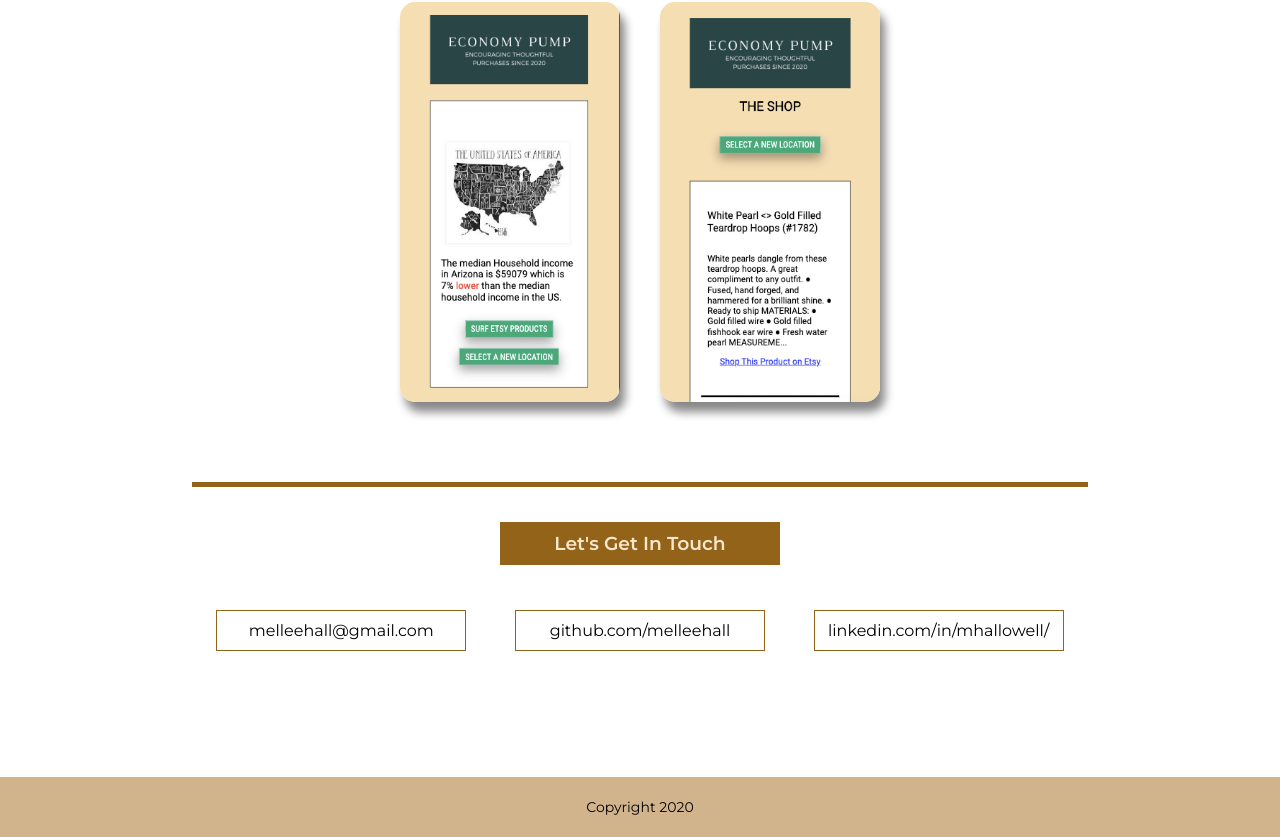
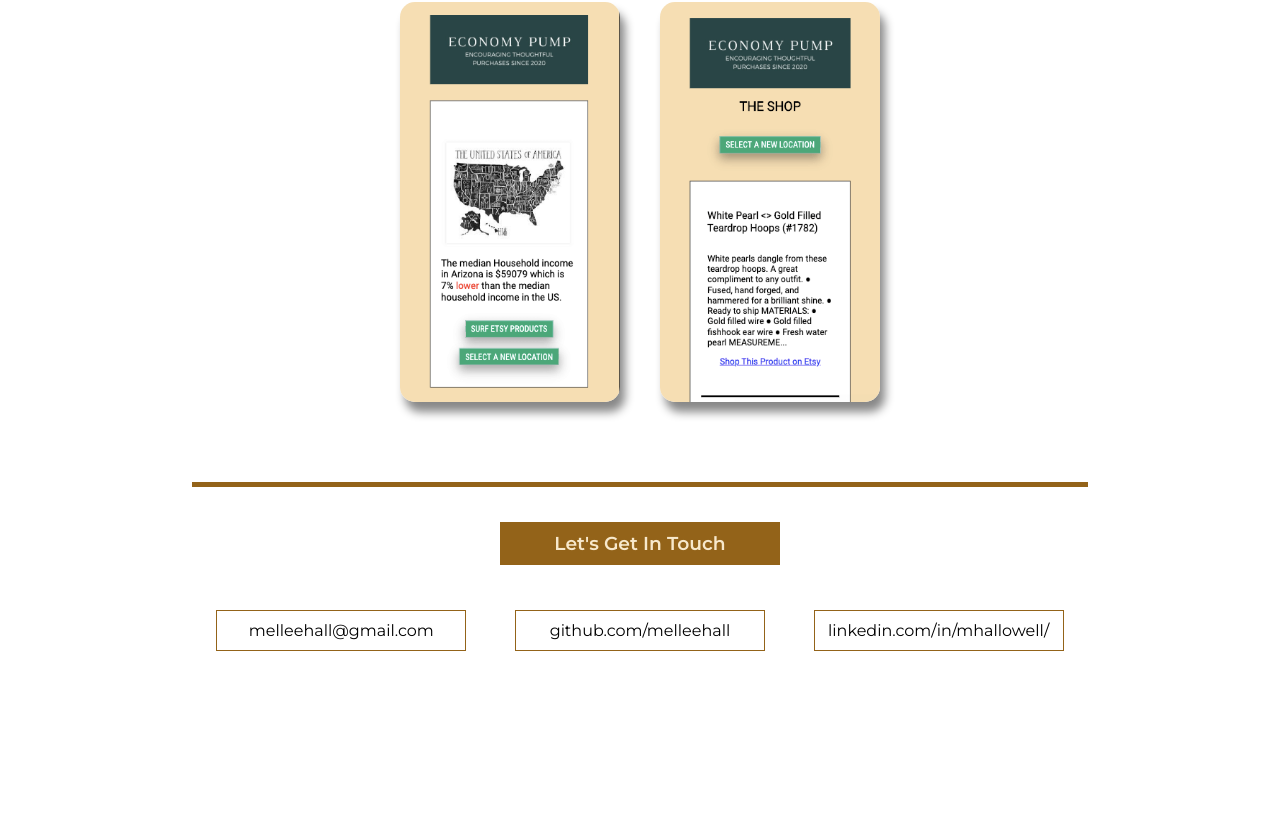
Before and after one commit to melleehall/Portfolio-Hallowell, a React (Create React App) app: page / in a window 1280 px wide. Shown: the part 3629-4466 px from the top of the page. After the commit the page ends 4306 px from the top, so only its background shows below. Built offline with nearby package versions, Linux system fonts and the light colour scheme.

Commit message:
Removed un-useful footer

```diff
--- a/src/App.js
+++ b/src/App.js
@@ -4,7 +4,6 @@ import Hero from './Hero/Hero'
 import IntroSection from './IntroSection/IntroSection'
 import ProjectSection from './ProjectSection/ProjectSection'
 import ContactSection from './ContactSection/ContactSection'
-import Footer from './Footer/Footer'
 import './App.css'
 
 
@@ -28,11 +27,6 @@ export default class App extends Component {
               <ContactSection />
             </main>
           </div>
-          <div className='footer-container'>
-            <footer>
-              <Footer />
-            </footer>
-          </div>
       </div>
     );
   }
--- a/src/Footer/Footer.css
+++ /dev/null
@@ -1,9 +0,0 @@
-.footer {
-    width: 100%;
-    height: 60px;
-    display: flex;
-    justify-content: center;
-    align-items: center;
-    font-size: 14px;
-    background-color: tan;
-}
--- a/src/Footer/Footer.js
+++ /dev/null
@@ -1,10 +0,0 @@
-import React, { Component } from 'react'
-import './Footer.css'
-
-export default class Footer extends Component {
-    render () {
-        return (
-            <div className='footer'>Copyright 2020</div>
-        )
-    }
-}
```
